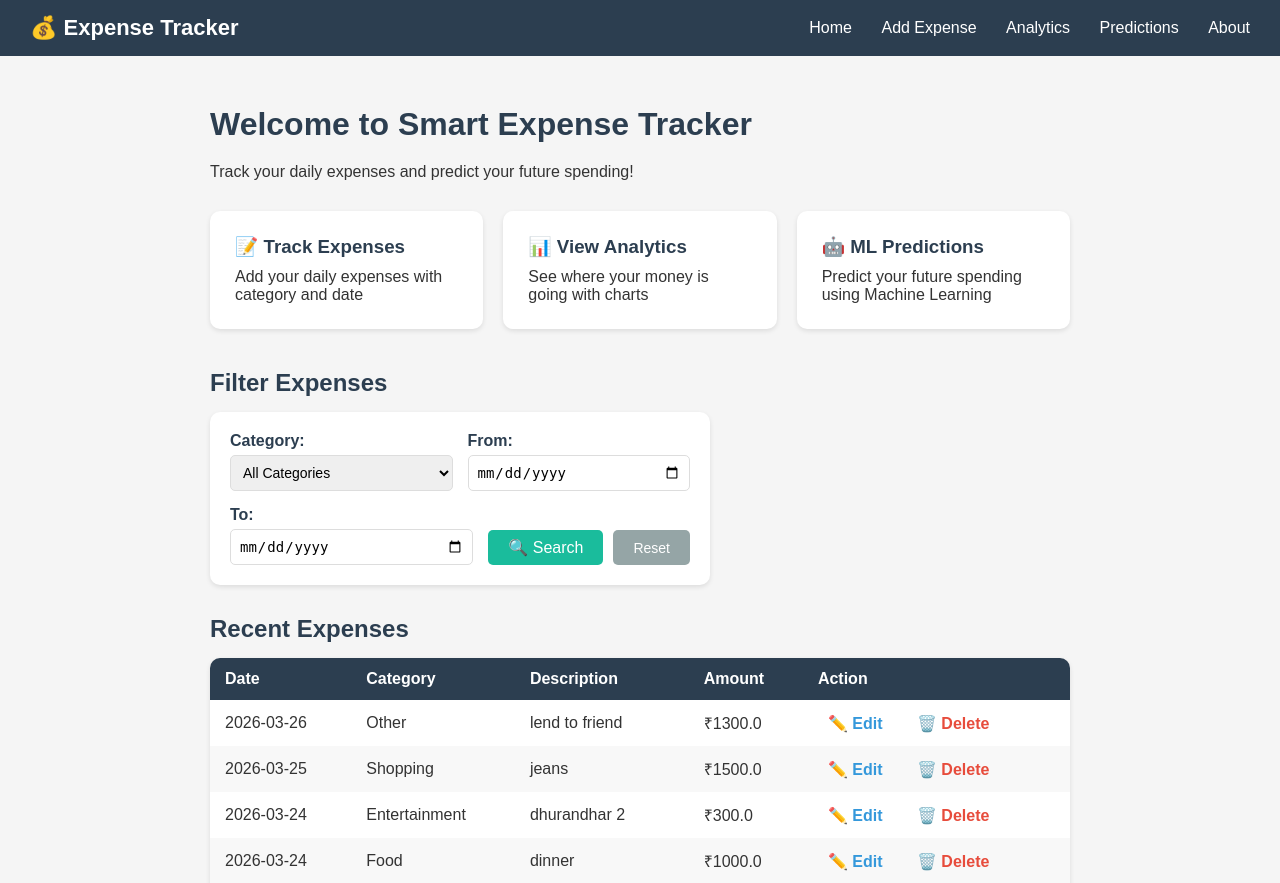
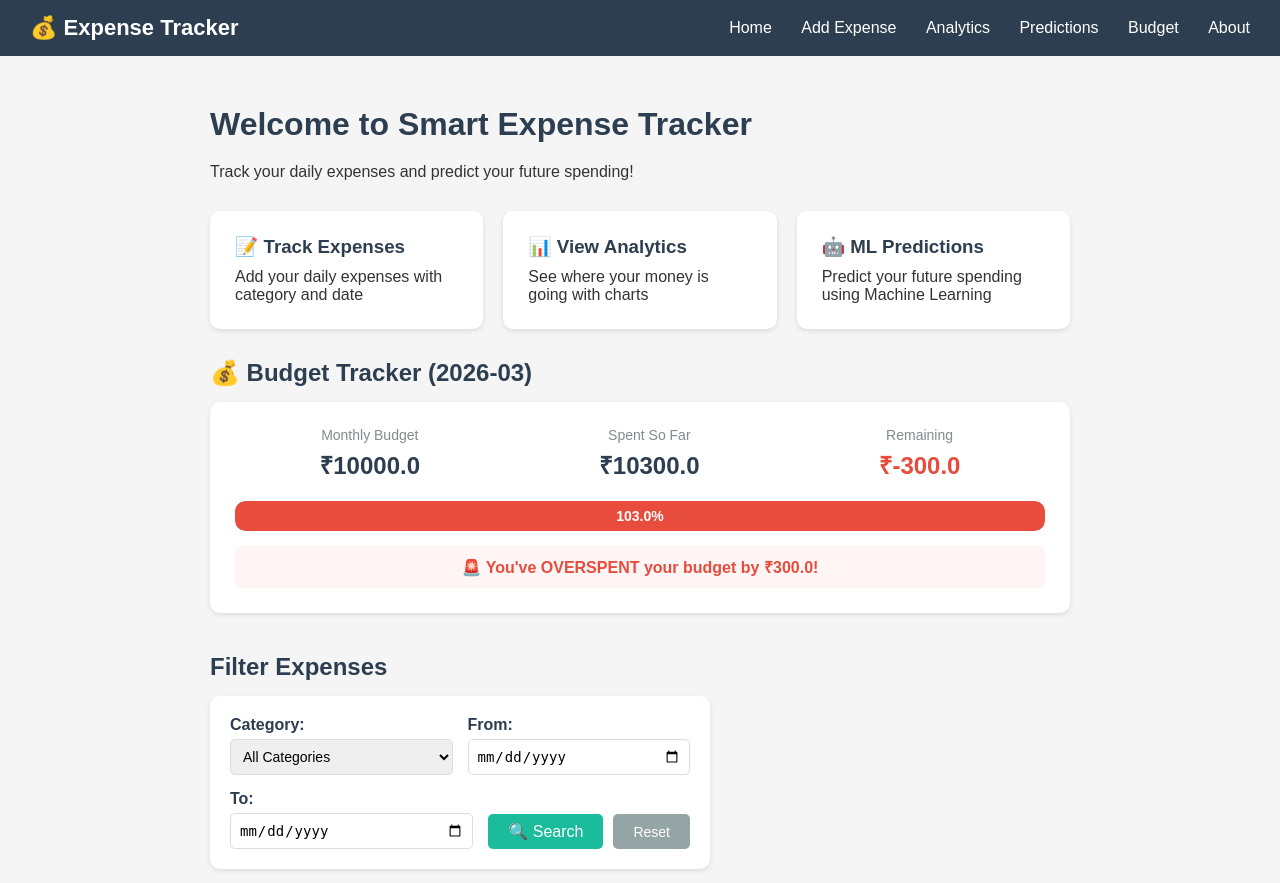
Before and after one commit to tusharyadav869/Smart-Expense-Tracker, a Flask app: page / in a window 1280 px wide. Shown: the top 883 px of the page. Run offline with Flask 3, Linux system fonts and the light colour scheme; data comes from the database, SQL or seed files in the repository; both versions use the stored data as it was after the commit.

Commit message:
Task 8: Added budget tracking with progress bar and alerts

```diff
--- a/app.py
+++ b/app.py
@@ -10,15 +10,22 @@ def get_db_connection():
     conn = sqlite3.connect('expenses.db')
     conn.row_factory = sqlite3.Row
     return conn
+
 def init_db():
     conn = get_db_connection()
     conn.execute('''
-        CREATE TABLE IF NOT EXISTS expenses(
+        CREATE TABLE IF NOT EXISTS expenses (
             id INTEGER PRIMARY KEY AUTOINCREMENT,
             amount REAL NOT NULL,
             category TEXT NOT NULL,
             description TEXT,
             date TEXT NOT NULL
+        )
+    ''')
+    conn.execute('''
+        CREATE TABLE IF NOT EXISTS settings (
+            id INTEGER PRIMARY KEY AUTOINCREMENT,
+            budget REAL NOT NULL
         )
     ''')
     conn.commit()
@@ -30,10 +37,12 @@ init_db()
 def home():
     conn = get_db_connection()
 
+    # Get filter values from URL
     category = request.args.get('category')
     date_from = request.args.get('date_from')
     date_to = request.args.get('date_to')
 
+    # Start building the SQL query
     query = 'SELECT * FROM expenses WHERE 1=1'
     params = []
 
@@ -51,14 +60,40 @@ def home():
 
     query += ' ORDER BY date DESC'
 
+    expenses = conn.execute(query, params).fetchall()
 
-    expenses = conn.execute(query, params).fetchall()
+    # Get budget info
+    import datetime
+    current_month = datetime.datetime.now().strftime('%Y-%m')
+
+    budget_row = conn.execute('SELECT * FROM settings').fetchone()
+    budget = budget_row['budget'] if budget_row else None
+
+    # Calculate current month spending
+    month_expenses = conn.execute(
+        "SELECT SUM(amount) as total FROM expenses WHERE date LIKE ?",
+        (current_month + '%',)
+    ).fetchone()
+
+    month_spent = month_expenses['total'] if month_expenses['total'] else 0
+
+    # Calculate budget percentage
+    if budget and budget > 0:
+        budget_percentage = round((month_spent / budget) * 100, 1)
+    else:
+        budget_percentage = 0
+
     conn.close()
 
-    return render_template('index.html', expenses=expenses,
+    return render_template('index.html',
+                           expenses=expenses,
                            category=category,
                            date_from=date_from,
-                           date_to=date_to)
+                           date_to=date_to,
+                           budget=budget,
+                           month_spent=month_spent,
+                           budget_percentage=budget_percentage,
+                           current_month=current_month)
 
 @app.route('/add', methods=['GET', 'POST'])
 def add():
@@ -138,5 +173,34 @@ def predictions():
                            result=result,
                            anomalies=anomalies)
 
+# SET BUDGET PAGE
+@app.route('/budget', methods=['GET', 'POST'])
+def budget():
+    conn = get_db_connection()
+
+    if request.method == 'POST':
+        budget_amount = request.form['budget']
+
+        # Check if budget already exists
+        existing = conn.execute('SELECT * FROM settings').fetchone()
+
+        if existing:
+            # Update existing budget
+            conn.execute('UPDATE settings SET budget = ? WHERE id = ?',
+                         (budget_amount, existing['id']))
+        else:
+            # Insert new budget
+            conn.execute('INSERT INTO settings (budget) VALUES (?)',
+                         (budget_amount,))
+
+        conn.commit()
+        conn.close()
+        return redirect(url_for('home'))
+
+    # GET request - show current budget
+    current_budget = conn.execute('SELECT * FROM settings').fetchone()
+    conn.close()
+    return render_template('budget.html', current_budget=current_budget)
+
 if __name__ == '__main__':
     app.run(debug=True)
--- a/static/style.css
+++ b/static/style.css
@@ -387,3 +387,112 @@ h2 {
     color: #2ecc71;
     font-weight: bold;
 }
+
+/* BUDGET SECTION */
+.budget-card {
+    background: white;
+    padding: 25px;
+    border-radius: 10px;
+    box-shadow: 0 2px 5px rgba(0,0,0,0.1);
+    margin-top: 15px;
+}
+
+.budget-info {
+    display: flex;
+    justify-content: space-around;
+    margin-bottom: 20px;
+    flex-wrap: wrap;
+    gap: 10px;
+}
+
+.budget-item {
+    text-align: center;
+}
+
+.budget-label {
+    display: block;
+    color: #7f8c8d;
+    font-size: 14px;
+    margin-bottom: 5px;
+}
+
+.budget-value {
+    font-size: 24px;
+    font-weight: bold;
+    color: #2c3e50;
+}
+
+.over-budget {
+    color: #e74c3c;
+}
+
+/* PROGRESS BAR */
+.progress-container {
+    background: #ecf0f1;
+    border-radius: 10px;
+    height: 30px;
+    overflow: hidden;
+    margin-bottom: 15px;
+}
+
+.progress-bar {
+    height: 100%;
+    border-radius: 10px;
+    text-align: center;
+    line-height: 30px;
+    color: white;
+    font-weight: bold;
+    font-size: 14px;
+    transition: width 0.5s ease;
+}
+
+.progress-safe {
+    background: #2ecc71;
+}
+
+.progress-warning {
+    background: #f39c12;
+}
+
+.progress-danger {
+    background: #e74c3c;
+}
+
+/* BUDGET ALERTS */
+.budget-alert {
+    padding: 10px;
+    border-radius: 5px;
+    font-weight: bold;
+    text-align: center;
+}
+
+.budget-alert.danger {
+    background: #fff5f5;
+    color: #e74c3c;
+}
+
+.budget-alert.warning {
+    background: #fff8e1;
+    color: #f39c12;
+}
+
+.budget-alert.info {
+    background: #e3f2fd;
+    color: #3498db;
+}
+
+.no-budget {
+    background: white;
+    padding: 20px;
+    border-radius: 10px;
+    text-align: center;
+    box-shadow: 0 2px 5px rgba(0,0,0,0.1);
+}
+
+.current-budget-info {
+    background: #f0fff4;
+    padding: 15px;
+    border-radius: 10px;
+    margin-top: 20px;
+    color: #2ecc71;
+}
--- a/templates/base.html
+++ b/templates/base.html
@@ -16,6 +16,7 @@
             <a href="/add">Add Expense</a>
             <a href="/analytics">Analytics</a>
             <a href="/predictions">Predictions</a>
+            <a href="/budget">Budget</a>
             <a href="/about">About</a>
         </div>
     </nav>
--- a/templates/index.html
+++ b/templates/index.html
@@ -18,6 +18,63 @@
             <p>Predict your future spending using Machine Learning</p>
         </div>
     </div>
+
+        <!-- BUDGET SECTION -->
+    {% if budget %}
+    <div class="budget-section" style="margin-top: 30px;">
+        <h2>💰 Budget Tracker ({{ current_month }})</h2>
+        <div class="budget-card">
+            <div class="budget-info">
+                <div class="budget-item">
+                    <span class="budget-label">Monthly Budget</span>
+                    <span class="budget-value">₹{{ budget }}</span>
+                </div>
+                <div class="budget-item">
+                    <span class="budget-label">Spent So Far</span>
+                    <span class="budget-value">₹{{ month_spent }}</span>
+                </div>
+                <div class="budget-item">
+                    <span class="budget-label">Remaining</span>
+                    <span class="budget-value {% if budget - month_spent < 0 %}over-budget{% endif %}">
+                        ₹{{ (budget - month_spent)|round(2) }}
+                    </span>
+                </div>
+            </div>
+
+            <!-- PROGRESS BAR -->
+            <div class="progress-container">
+                <div class="progress-bar
+                    {% if budget_percentage > 100 %}progress-danger
+                    {% elif budget_percentage > 80 %}progress-warning
+                    {% else %}progress-safe{% endif %}"
+                    style="width: {% if budget_percentage > 100 %}100{% else %}{{ budget_percentage }}{% endif %}%">
+                    {{ budget_percentage }}%
+                </div>
+            </div>
+
+            <!-- WARNING MESSAGES -->
+            {% if budget_percentage > 100 %}
+                <p class="budget-alert danger">
+                    🚨 You've OVERSPENT your budget by ₹{{ (month_spent - budget)|round(2) }}!
+                </p>
+            {% elif budget_percentage > 80 %}
+                <p class="budget-alert warning">
+                    ⚠️ Warning: You've used {{ budget_percentage }}% of your budget!
+                </p>
+            {% elif budget_percentage > 50 %}
+                <p class="budget-alert info">
+                    ℹ️ You've used {{ budget_percentage }}% of your budget.
+                </p>
+            {% endif %}
+        </div>
+    </div>
+    {% else %}
+    <div class="budget-section" style="margin-top: 30px;">
+        <div class="no-budget">
+            <p>No budget set. <a href="/budget">Set your monthly budget</a> to track spending!</p>
+        </div>
+    </div>
+    {% endif %}
 
     <!-- FILTER SECTION -->
     <h2 style="margin-top: 40px;">Filter Expenses</h2>
```
Also changed, not shown: templates/budget.html (added, +23 -0 lines), expenses.db.
